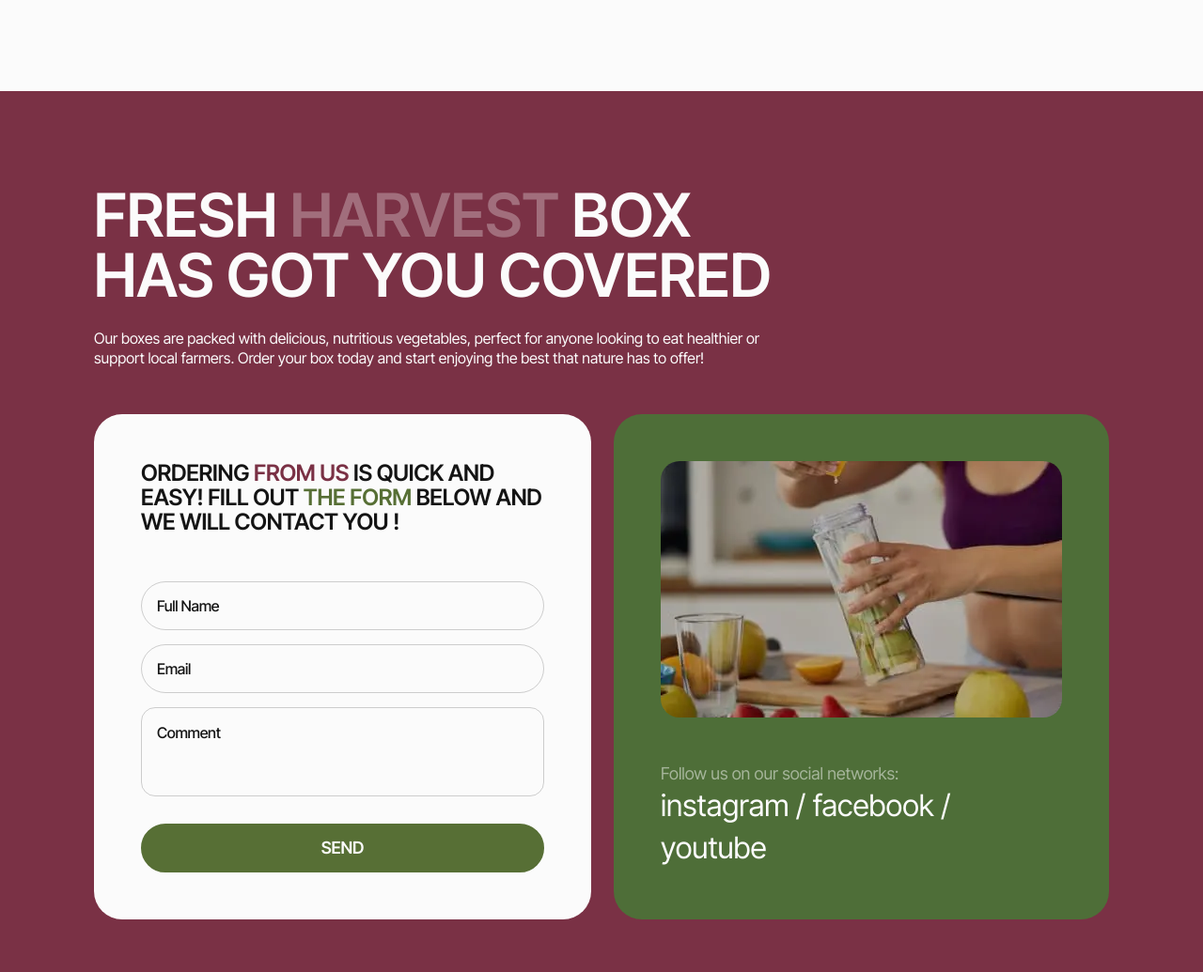
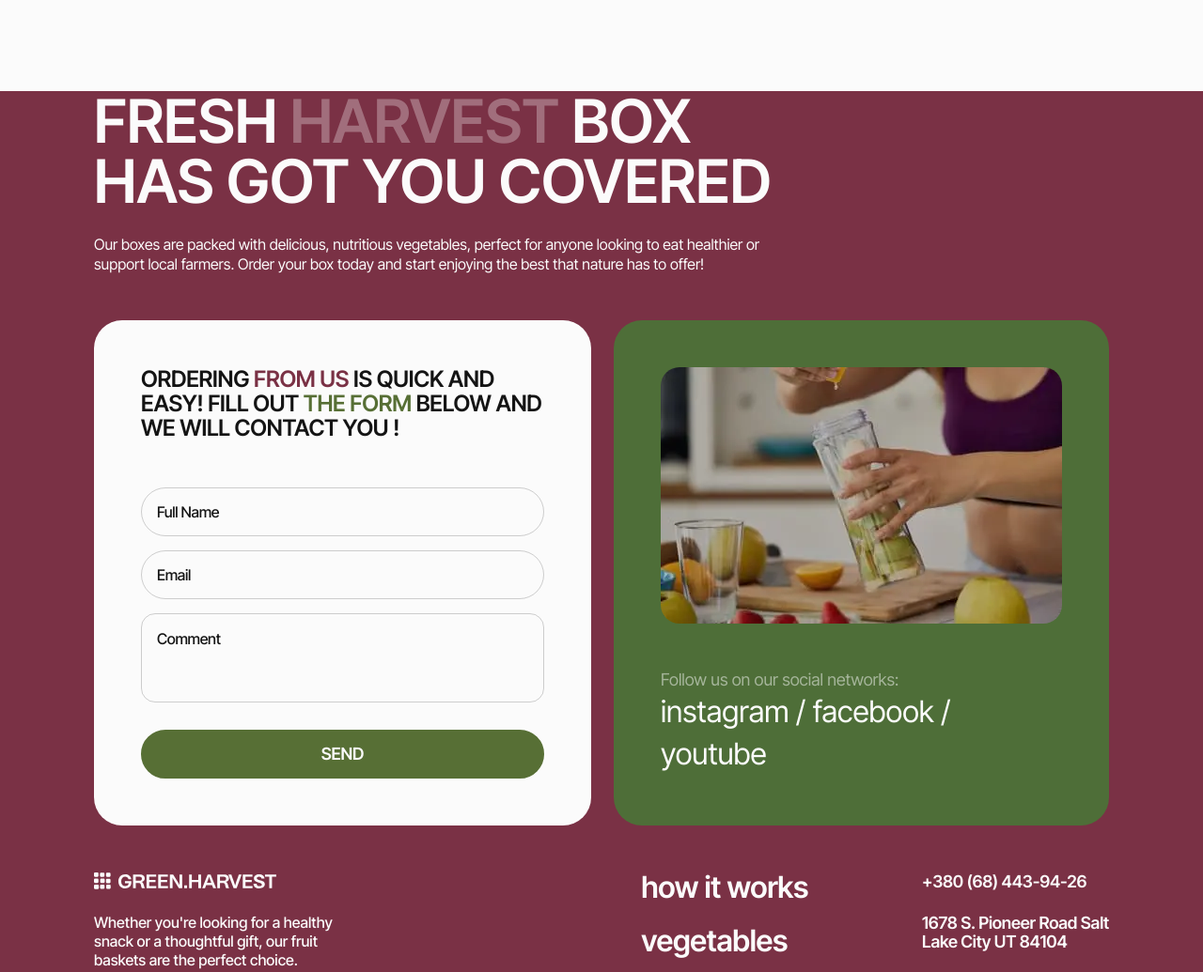
Before and after one commit to Liberlay/project-team11, a website built with Vite: page src/index.html in a window 1280 px wide. Shown: the part 3831-4866 px from the top of the page at 94% size. Built offline with nearby package versions, Linux system fonts and the light colour scheme; files whose address does not match are found by name.

Commit message:
Remove extra container class

```diff
--- a/src/partials/your-order.html
+++ b/src/partials/your-order.html
@@ -1,5 +1,5 @@
 <section class="section-your-order">
-  <div class="container container-your-order">
+  <div class="container">
     <h2 class="title-your-order">
       Fresh <span class="title-your-order-exception">Harvest</span> Box has got
       you covered
```
